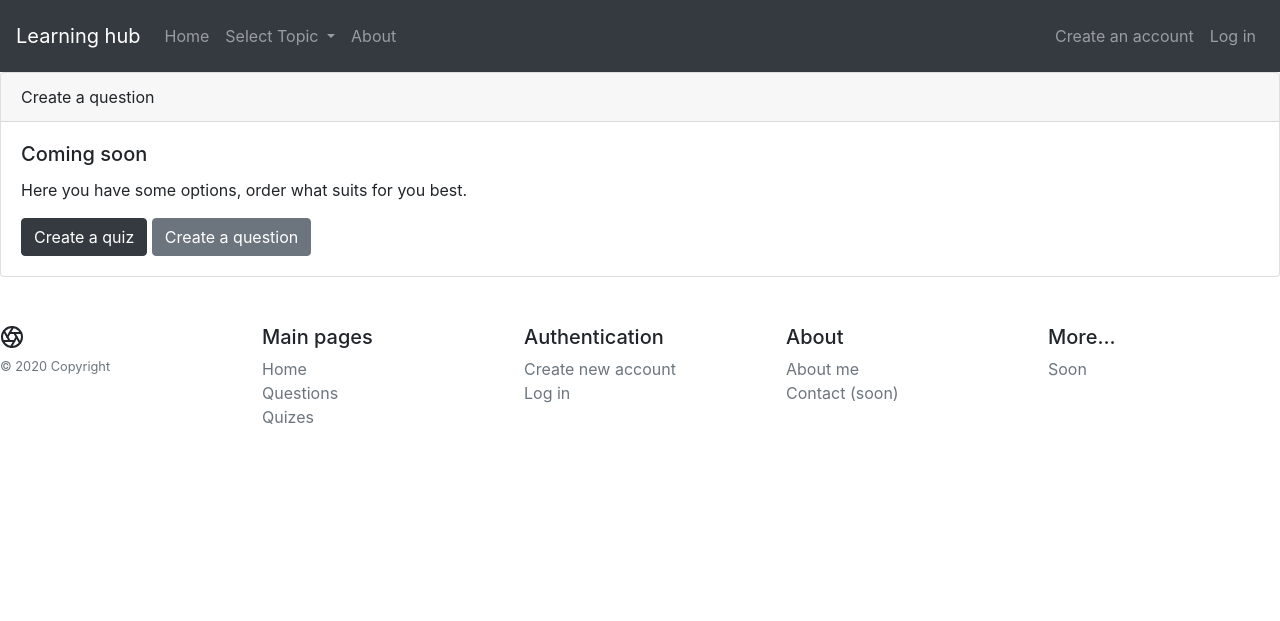
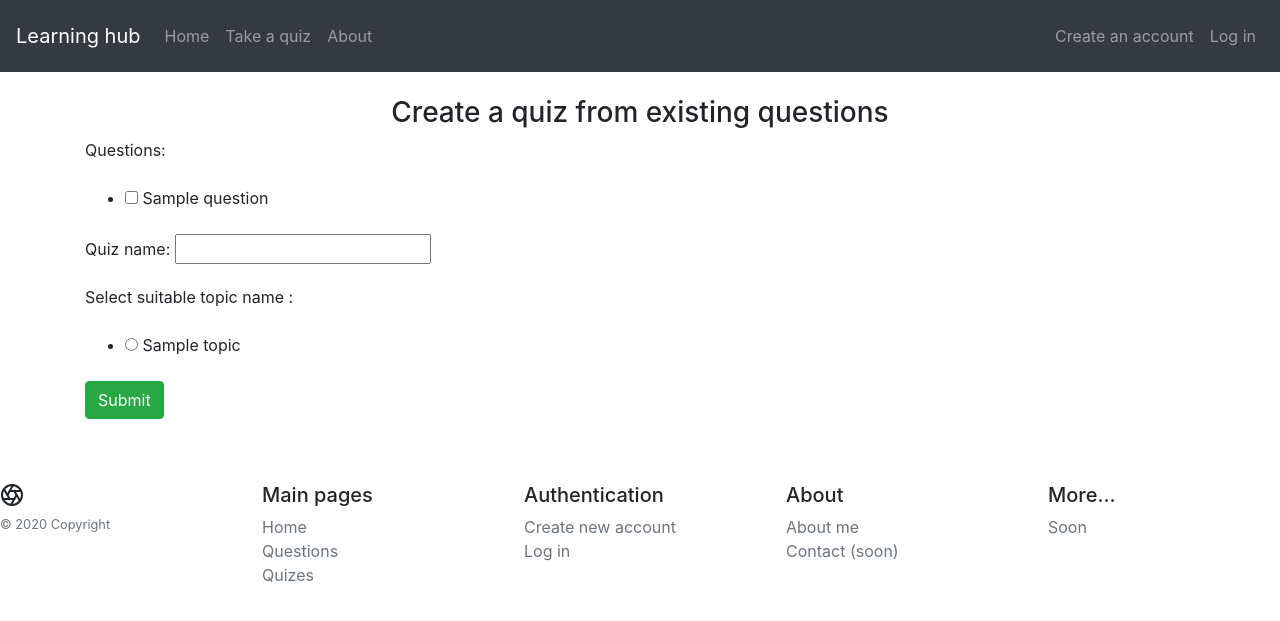
Before and after one commit to katesem/django_project_1.0, a Django app: page /create_quiz in a window 1280 px wide. Shown: the top 621 px of the page. Run offline with Django 3.2, Linux system fonts and the light colour scheme; tables that the repository leaves empty hold one stand-in row (values such as "Sample post"); parts of the project's set-up code (start-up, migrations or seed data) failed here and were passed over; some libraries are stand-ins or nearby versions.

Commit message:
Added quiz creation form, topic creation form, some changes in base template and forms teplates

```diff
--- a/learning_hub/forms.py
+++ b/learning_hub/forms.py
@@ -65,44 +65,7 @@ class LoginForm(forms.Form):
 
 
 
-class CreateTopicForm(forms.ModelForm):
-
-    topic_name = forms.CharField(label = 'Topic name', help_text = 'It should contain only letters or numbers', widget = forms.TextInput(attrs={'class' :'form-control','style': 'font-size: x-large'}))
-
-    class Meta:
-        model = Topic
-        fields = ['topic_name']
-        '''
-        help_texts = {
-            'topic_name': 'It should contain only letters or numbers' }
-
-        widgets = {
-            'topic_name': forms.TextInput(attrs={'class' :'form-control','style': 'font-size: x-large'})  }
-        '''
-        def clean(self):
-            cleaned_data = super(UserCreationForm, self).clean()
-            if re.search(r'[^a-zA-Z0-9_]', self.cleaned_data['topic_name'] ):
-                raise forms.ValidationError('Topic name can contain only specified symbols.')
-            return cleaned_data
-
-
-'''
-class QuizCreationForm(forms.ModelForm):
-
-     class Meta:
-        model = Quiz
-        fields = ['email', 'username', 'password']
-        fields_required = '__all__'
-
-
-
-    def clean(self):
-        cl_data = super(QuestionFormSingleOrder, self).clean()
-
-        return cl_data
-'''
-
-class QuestionFormSingleOrder(forms.ModelForm):
+class QuestionSingleOrderForm(forms.ModelForm):
 
     class Meta:
         model = Questions
@@ -111,23 +74,87 @@ class QuestionFormSingleOrder(forms.ModelForm):
 
         help_texts = {'answer': 'Order a suitable option number'}
 
-
         widgets = {
             'question':forms.Textarea(attrs = { 'class' :'form-control','style': 'font-size: x-large', 'rows' : 3, 'cols' : 10}),
             'option1': forms.TextInput(attrs={'class' :'form-control','style': 'font-size: x-large'}),
             'option2': forms.TextInput(attrs={'class' :'form-control','style': 'font-size: x-large'}),
             'option3': forms.TextInput(attrs={'class' :'form-control','style': 'font-size: x-large'}),
             'option4': forms.TextInput(attrs={'class' :'form-control','style': 'font-size: x-large'}),
-          #  'answer': forms.TextInput(attrs={'class' :'form-control','style': 'font-size: x-large'
             'answer': forms.TextInput(attrs={'min': 1,'max': 4,'type': 'number','class' :'form-control','style': 'font-size: x-large'})
         }
 
     def __init__(self, *args, **kwargs):
-        super(QuestionFormSingleOrder, self).__init__(*args, **kwargs)
+        super(QuestionSingleOrderForm, self).__init__(*args, **kwargs)
+
+
+# choice stucture for  QuizCreationForm multiplechoicefield
+quiz_choice = list()
+for el in list(Questions.objects.all()):
+    quiz_choice.append(tuple([el.id, el.question]))
+
+
+topic_choice = list()
+for el in list(Topic.objects.all()):
+    topic_choice.append(tuple([el.id, el.topic_name]))
+
+
+class QuizCreationForm(forms.ModelForm):
+
+    #topic_id_id = forms.ChoiceField(label = 'Select suitable topic', choices = topic_choice)
+    questions = forms.MultipleChoiceField(widget=forms.CheckboxSelectMultiple, choices = tuple(quiz_choice))
+    quiz_name = forms.CharField(widget = forms.TextInput)
+    #topic_id_id = forms.ChoiceField(label = 'Select suitable topic', choices = topic_choice)
+
+    class Meta:
+        model = Quiz
+        fields = ['questions', 'quiz_name']
+        fields_required = '__all__'
+    '''
+    def clean(self):
+        cl_data = super(QuizCreationForm, self).clean()
+        topic_id = self.cl_data['topic_id_id']
+        if not topic_id:
+            raise forms.ValidationError('Select topic')
+        return cl_data
+    '''
+
+
+
+
+class TopicCreationForm(forms.ModelForm):
+
+    topic_name = forms.CharField(label = 'Topic name', help_text = 'It should contain letters and possibly  numbers', widget = forms.TextInput(attrs={'class' :'form-control','style': 'font-size: x-large'}))
+
+    class Meta:
+        model = Topic
+        fields = ['topic_name']
+
+    def clean(self):
+        cleaned_data = super(TopicCreationForm, self).clean()
+        n_topic = self.cleaned_data['topic_name']
+        present_topic = Topic.objects.filter(topic_name = n_topic)
+
+        if re.search(r'[^a-zA-Z0-9 ]', n_topic ) or n_topic.isdigit()  :
+            raise forms.ValidationError('Topic name can contain only specified symbols.')
+        if present_topic.exists():
+            raise forms.ValidationError('Topic with this name already exists.')
+        return cleaned_data
+
+
+class TopicOrderForm(forms.Form):
+    topic_id = forms.ChoiceField(label = 'Select suitable topic name ', widget=forms.RadioSelect, choices = topic_choice, required = True)
+'''
+topic_choice = list()
+for el in list(Topic.objects.all()):
+    topic_choice.append(tuple([el.id, el.topic_name]))
 
 
 
 '''
+
+'''
+
+
 class QuestionForm(forms.ModelForm):
 
 
--- a/learning_hub/templates/base.html
+++ b/learning_hub/templates/base.html
@@ -20,32 +20,17 @@
           <span class="navbar-toggler-icon"></span>
         </button>
 
+
         <div class="collapse navbar-collapse" id="navbarSupportedContent">
           <ul class="navbar-nav mr-auto">
             <li class="nav-item ">
               <a class="nav-link" href="/">Home </a>
             </li>
 
-            <!--
-                 <li class="nav-item active">
-              <a class="nav-link" href="/">Home <span class="sr-only">(current)</span></a>
-            </li>-->
-            <li class="nav-item dropdown">
-              <a class="nav-link dropdown-toggle" id="navbarDropdown" role="button" data-toggle="dropdown" aria-haspopup="true" aria-expanded="false">
-                Select Topic
-              </a>
-              <div class="dropdown-menu" aria-labelledby="navbarDropdown">
-                <a class="dropdown-header">SQL</a>
-                <a class="dropdown-item" href="#">Indexes</a>
-                <a class="dropdown-item" href="#">Transactions</a>
+            <li class="nav-item">
+              <a class="nav-link" href="/all_topics">Take a quiz</a>
+            </li>
 
-                <a class="dropdown-header">Python</a>
-                <a class="dropdown-item" href="#">Basics</a>
-                <a class="dropdown-item" href="#">OOP</a>
-                <div class="dropdown-divider"></div>
-                <a class="dropdown-item" href="#">Something else here</a>
-              </div>
-            </li>
 
             <li class="nav-item">
                 <a class="nav-link" href="/about">About</a>
@@ -88,8 +73,8 @@
             {% if user.is_authenticated %}
             <li><a class="text-muted" href="/my_account">My account</a></li>
             <li><a class="text-muted" href="/log_out">Log out</a> </li>
-            <li><a class="text-muted" href="/c_question">Create new question</a> </li>
-            <li><a class="text-muted" href="#">Create new quiz</a> </li>
+            <li><a class="text-muted" href="/create_question">Create new question</a> </li>
+            <li><a class="text-muted" href="/create_quiz">Create new quiz</a> </li>
             {% else %}
             <li><a class="text-muted" href="/create_account">Create new account</a></li>
             <li><a class="text-muted" href="/log_in">Log in</a></li>
@@ -118,3 +103,31 @@
       <script src="https://stackpath.bootstrapcdn.com/bootstrap/4.5.2/js/bootstrap.min.js" integrity="sha384-B4gt1jrGC7Jh4AgTPSdUtOBvfO8shuf57BaghqFfPlYxofvL8/KUEfYiJOMMV+rV" crossorigin="anonymous"></script>
 
   </div>
+
+
+
+       <!-- DROPDOWN NAV ITEM
+
+                 <li class="nav-item active">
+              <a class="nav-link" href="/">Home <span class="sr-only">(current)</span></a>
+            </li>-->
+             <!--
+            <li class="nav-item dropdown">
+              <a class="nav-link dropdown-toggle" id="navbarDropdown" role="button" data-toggle="dropdown" aria-haspopup="true" aria-expanded="false">
+                Select Topic
+              </a>
+
+              <div class="dropdown-menu" aria-labelledby="navbarDropdown">
+                <a class="dropdown-header">SQL</a>
+                <a class="dropdown-item" href="#">Indexes</a>
+                <a class="dropdown-item" href="#">Transactions</a>
+
+                <a class="dropdown-header">Python</a>
+                <a class="dropdown-item" href="#">Basics</a>
+                <a class="dropdown-item" href="#">OOP</a>
+                <div class="dropdown-divider"></div>
+                <a class="dropdown-item" href="/all_topics">All topics</a>
+              </div>
+            </li>
+
+  -->
--- a/learning_hub/templates/c_question.html
+++ b/learning_hub/templates/c_question.html
@@ -1,7 +1,7 @@
 {% extends 'base.html' %}
 {% load static %}
 
-{% block title %} Create Question {% endblock %}
+{% block title %} Question Creation {% endblock %}
 
 {% block content %}
 
@@ -10,6 +10,7 @@
 <div class = "container">
 <div class = "form-group">
 <form method = "POST">
+
      {% csrf_token %}
      {{form.as_p}}
      {% if form.errors %}
--- a/learning_hub/templates/c_quiz.html
+++ b/learning_hub/templates/c_quiz.html
@@ -1,19 +1,37 @@
 {% extends 'base.html' %}
 {% load static %}
 
-{% block title %} My account {% endblock %}
+{% block title %} Quiz Creation {% endblock %}
 
 {% block content %}
 
-<div class="card">
-    <div class="card-header">
-      Create a question
+<br>
+{%  if options %}
+<h3 align = 'center'>Create a quiz from existing questions</h3>
+<div class = "container">
+<div class = "form-group">
+<form method = "POST">
+
+     {% csrf_token %}
+     {{form1.as_p}}
+     {{form2.as_p}}
+      <button type = "submit" class = "btn btn-success">  Submit <i class="fa fa-check"></i> </button>
+      </form>
+</div>
+</div>
+
+{% else %}
+<div class="jumbotron">
+      <h1 class="display-4">Unfortunately, you haven't createad any questions yet. </h1>
+      <p class="lead"> Create them here before  creating the quiz. </p>
+      <hr class="my-4">
+      <p class="lead">
+        <a class="btn btn-primary btn-lg" href="/create_questions" role="button">Create a new question</a>
+        <a class="btn btn-secondary btn-lg" href={{request.META.HTTP_REFERER}} role="button">Go Back</a>
+      </p>
     </div>
-    <div class="card-body">
-      <h5 class="card-title">Coming soon</h5>
-      <p class="card-text">Here you have some options, order what suits for you best.</p>
-      <a href="#" class="btn btn-dark">Create a quiz</a>
-      <a href="#" class="btn btn-secondary">Create a question</a>
-    </div>
-  </div>
+
+
+    {% endif %}
+
 {% endblock%}
--- a/learning_hub/templates/log_in.html
+++ b/learning_hub/templates/log_in.html
@@ -1,7 +1,7 @@
 {% extends 'base.html' %}
 {% load static %}
 
-{% block title %} Log in {% endblock %}
+{% block title %} Log In {% endblock %}
 
 {% block content %}
 
--- a/learning_hub/templates/my_account.html
+++ b/learning_hub/templates/my_account.html
@@ -1,7 +1,7 @@
 {% extends 'base.html' %}
 {% load static %}
 
-{% block title %} My account {% endblock %}
+{% block title %} My Account {% endblock %}
 
 {% block content %}
 
@@ -12,8 +12,8 @@
     <div class="card-body">
       <h5 class="card-title">Welcome, {{user.username}} !</h5>
       <p class="card-text">Here you have some options, order what suits for you best.</p>
-      <a href="#" class="btn btn-dark">Create a quiz</a>
-      <a href="/c_question" class="btn btn-secondary">Create a question</a>
+      <a href="/create_quiz" class="btn btn-dark">Create a quiz</a>
+      <a href="/create_question" class="btn btn-secondary">Create a question</a>
     </div>
   </div>
 {% endblock%}
--- a/learning_hub/urls.py
+++ b/learning_hub/urls.py
@@ -4,6 +4,7 @@ from django.contrib.auth import views as auth_views
 
 
 urlpatterns = [
+
     path('', views.homepage, name='homepage'),
     path('about', views.about_page, name='about'),
     path('create_account', views.create_account, name='create_acc'),
@@ -14,7 +15,10 @@ urlpatterns = [
 
     path('create_question', views.create_question, name = 'c_question'),
     path('create_quiz', views.create_quiz, name = 'c_quiz'),
+    path('create_topic', views.create_topic, name = 'c_topic'),
 
+    path('topic/<int:topic_id>', views.topic_by_id, name = 'get_topic_by_id'),
+    path('all_topics', views.all_topics, name = "topics"),
 
     # Password reset functionality
     path('reset_password', auth_views.PasswordResetView.as_view(), name="reset_password"),
--- a/learning_hub/views.py
+++ b/learning_hub/views.py
@@ -1,6 +1,7 @@
+
 from django.shortcuts import render, redirect
-from .forms import UserCreationForm, LoginForm, QuestionSingleOrderForm, QuizCreationForm
-from .models import Users
+from .forms import UserCreationForm, LoginForm, QuestionSingleOrderForm, QuizCreationForm , TopicCreationForm, TopicOrderForm
+from .models import Users, Topic, Quiz, Questions
 from django.contrib import messages
 from django.contrib.auth import  logout, authenticate, login, get_user_model
 from django.contrib.auth.decorators import login_required
@@ -56,14 +57,14 @@ def create_question(request):
         form = QuestionSingleOrderForm(request.POST)
 
         if form.is_valid():
-            if form.instance.answer == '1':                    # it's not an example of good code
+            if form.instance.answer == '1':
                 form.instance.answer = form.instance.option1
             elif form.instance.answer == '2':
                 form.instance.answer = form.instance.option2
             elif form.instance.answer == '3':
                 form.instance.answer = form.instance.option3
             else:
-                form.instance.answer == form.instance.option4
+                form.instance.answer == form.instance.option4m
             form.save()
             return redirect('/my_account')
     return render(request, 'c_question.html', {'form' : QuestionSingleOrderForm()})
@@ -71,9 +72,33 @@ def create_question(request):
 
 def create_quiz(request):
     if request.method == "POST":
-        form = QuizCreationForm(request.POST)
-    return render(request, 'c_quiz.html', {'form': QuizCreationForm})
+        quiz_form = QuizCreationForm(request.POST)
+        select_form = TopicOrderForm(request.POST)
+        if select_form.is_valid():
+            if quiz_form.is_valid():
+                quiz = Quiz.create(select_form.cleaned_data['topic_id'], quiz_form.cleaned_data['questions'], quiz_form.cleaned_data['quiz_name'])
+            return redirect('/my_account')
+    return render(request, 'c_quiz.html', {'form1': QuizCreationForm, 'form2':  TopicOrderForm, 'options': Questions.objects.all()})
+
+
+def topic_by_id(request, topic_id):
+    #objects = Quiz.objects.get(topic_id_id = topic_id)
+    return render(request, 'topic_by_id.html', {'quizzes': Quiz.objects.get(topic_id_id = topic_id)})
+
+
+def create_topic(request):
+    if request.method == "POST":
+        creation_form = TopicCreationForm(request.POST)
+        if creation_form.is_valid() :
+            creation_form.save()
+            #return redirect('/my_account')
+    return  render(request, 'c_topic.html', {'creation_form': TopicCreationForm, 'select_form': TopicOrderForm})
+
 
 
 def password_redirect(request):
     return redirect('/log_in')
+
+
+def all_topics(request):
+    return render(request, 'all_topics.html', {'topics': Topic.objects.all()})
```
Also changed, not shown: learning_hub/models.py (+32 -6 lines), learning_hub/templates/all_topics.html (added, +42 -0 lines), learning_hub/templates/c_topic.html (added, +66 -0 lines), learning_hub/templates/topic_by_id.html (added, +26 -0 lines), learning_hub/migrations/0001_initial.py, learning_hub/migrations/0002_questions_quiz_topic.py, learning_hub/templates/password_reset_form.html (deleted).
